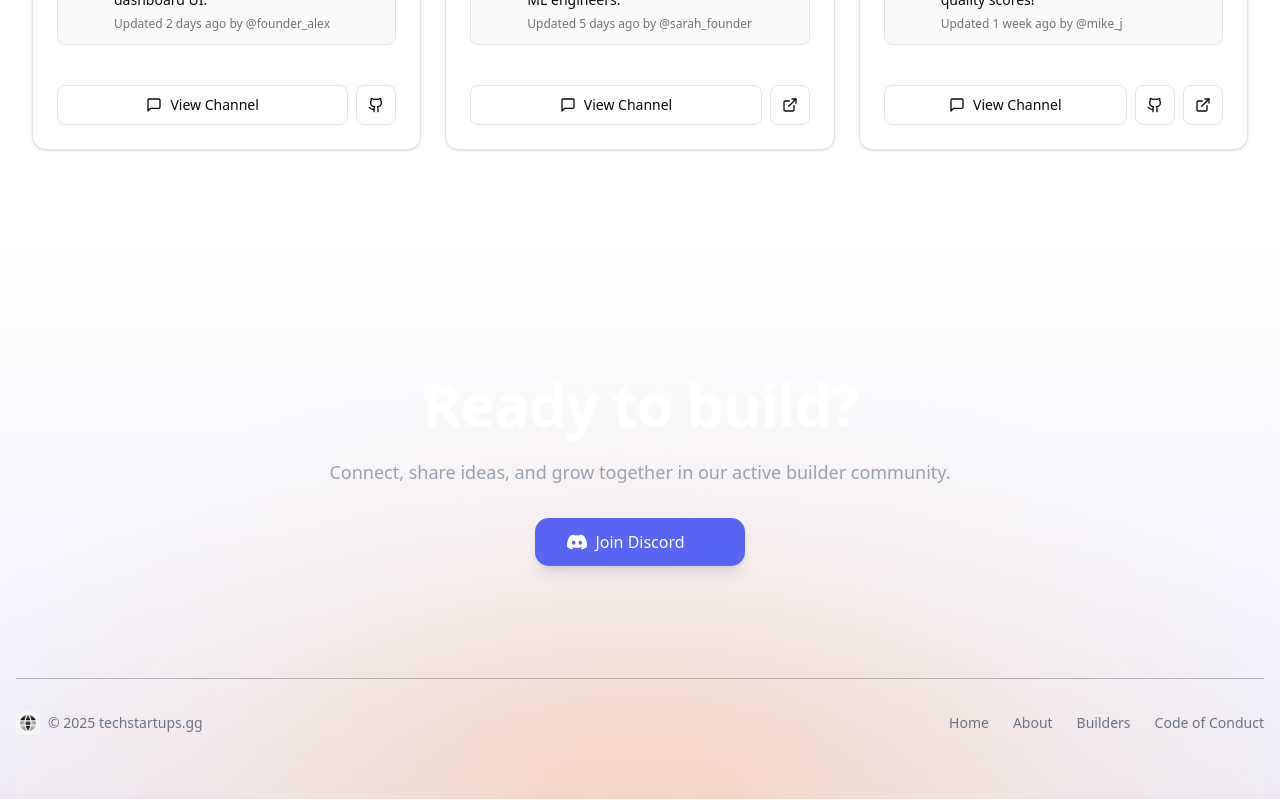
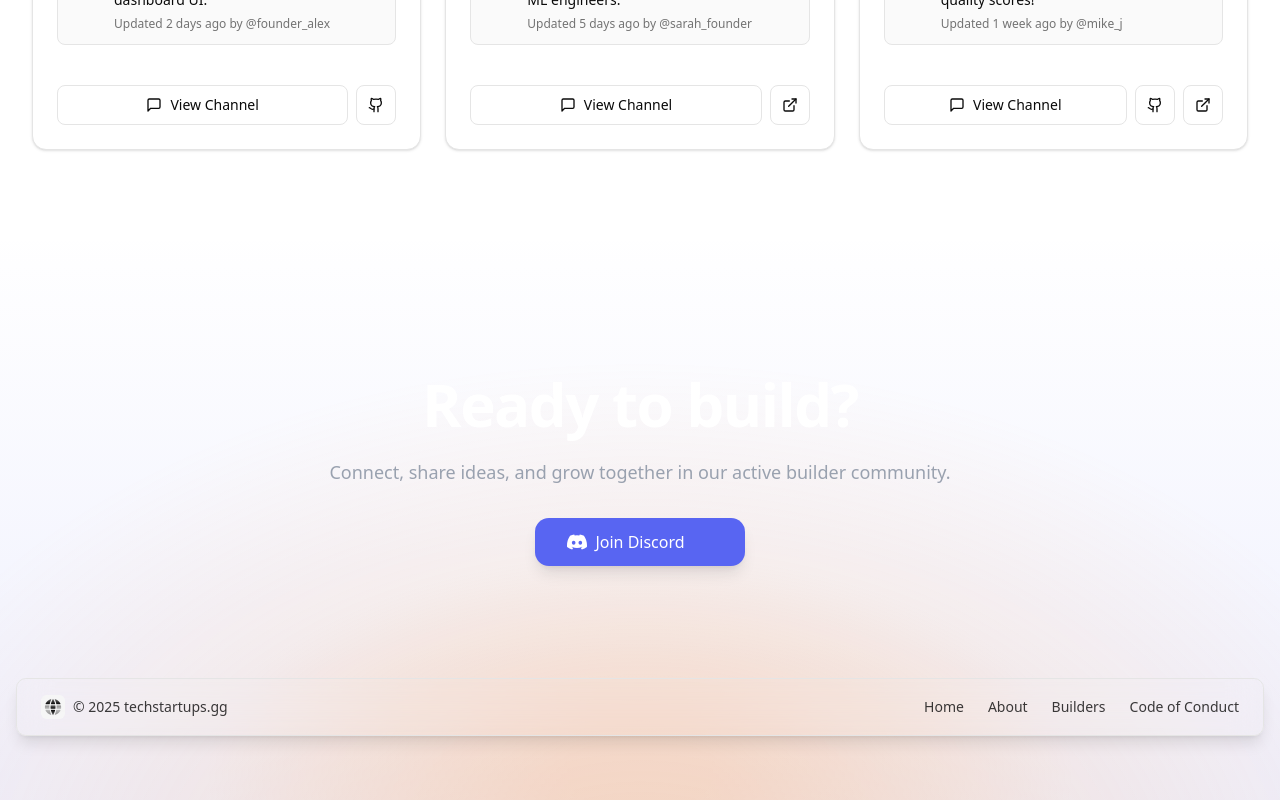
Before and after one commit to techentrepreneurs/website, a Next.js app: page / in a window 1280 px wide. Shown: the part 2916-3716 px from the top of the page. Built offline with nearby package versions, Linux system fonts and the light colour scheme.

Commit message:
Add glass effect styling to ModernFooter

```diff
--- a/components/ModernFooter.tsx
+++ b/components/ModernFooter.tsx
@@ -65,12 +65,13 @@ export function ModernFooter({
         </div>
       </div>
 
-      {/* Simple Footer */}
+      {/* Glass Effect Footer */}
       <div className="container relative z-10 mx-auto px-4 mt-8">
-        <div className="flex flex-col md:flex-row justify-between items-center gap-6 border-t border-gray-800/30 pt-8">
+        <div className="bg-background/5 border border-border backdrop-blur-lg rounded-lg shadow-lg px-6 py-4">
+          <div className="flex flex-col md:flex-row justify-between items-center gap-6">
             <div className="flex items-center gap-2">
               <Image src={logoUrl} alt="Tech Startups Logo" width={24} height={24} className="rounded-sm" />
-            <span className="text-sm font-medium text-gray-500">
+              <span className="text-sm font-medium text-foreground/80">
                 © {new Date().getFullYear()} techstartups.gg
               </span>
             </div>
@@ -80,11 +81,12 @@ export function ModernFooter({
                 <Link
                   key={i}
                   href={link.href}
-                className="text-sm text-gray-500 hover:text-gray-300 transition-colors"
+                  className="text-sm text-foreground/80 hover:text-primary transition-colors"
                 >
                   {link.label}
                 </Link>
               ))}
+            </div>
           </div>
         </div>
       </div>
```
Lines whose indentation alone changed are shown as unchanged.
